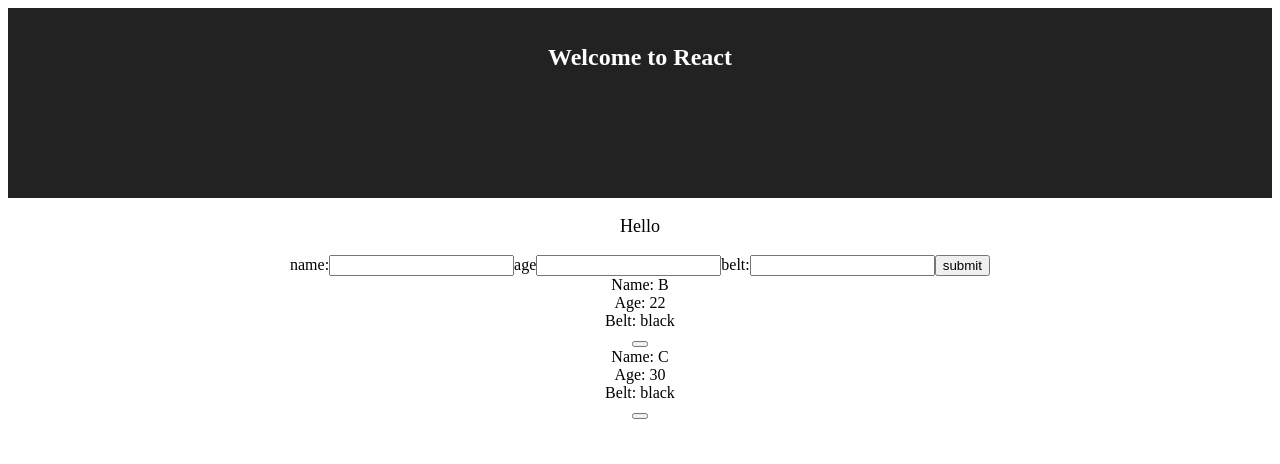
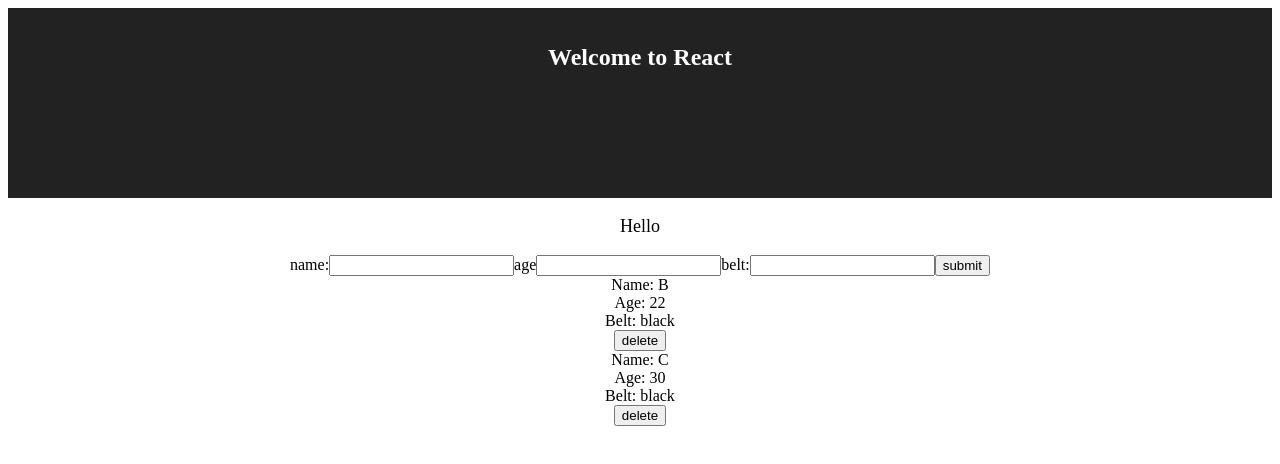
Before and after one commit to LinLiuLY/react-redux-demo, a React (Create React App) app: page / in a window 1280 px wide. Shown: the top 464 px of the page. Built offline with nearby package versions, Linux system fonts and the light colour scheme.

Commit message:
Delete item from list.

```diff
--- a/src/App.js
+++ b/src/App.js
@@ -19,7 +19,9 @@
   };
 
   deleteNinja = id => {
-    this.setState({});
+    this.setState({
+      ninjas: this.state.ninjas.filter(ninja => ninja.id !== id)
+    });
   };
 
   render() {
--- a/src/Ninjas.js
+++ b/src/Ninjas.js
@@ -8,7 +8,7 @@
           <div>Name: {name}</div>
           <div>Age: {age}</div>
           <div>Belt: {belt}</div>
-          <button onClick={() => deleteNinja(id)} />
+          <button onClick={() => deleteNinja(id)}> delete </button>
         </div>
       ) : null
   );
```
